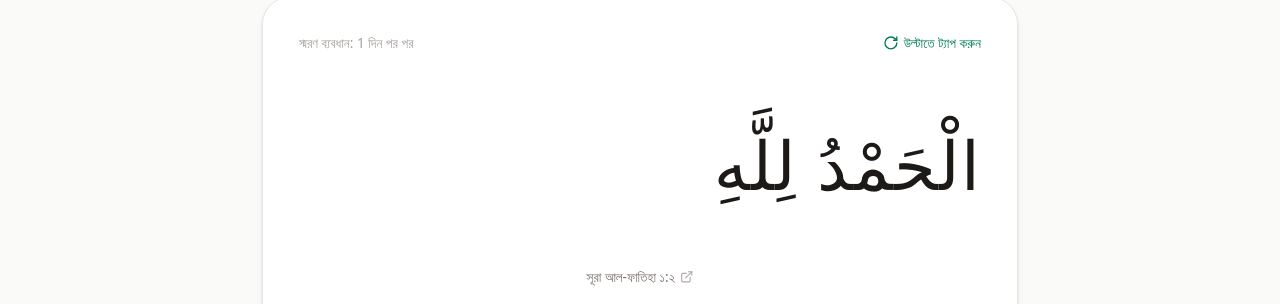
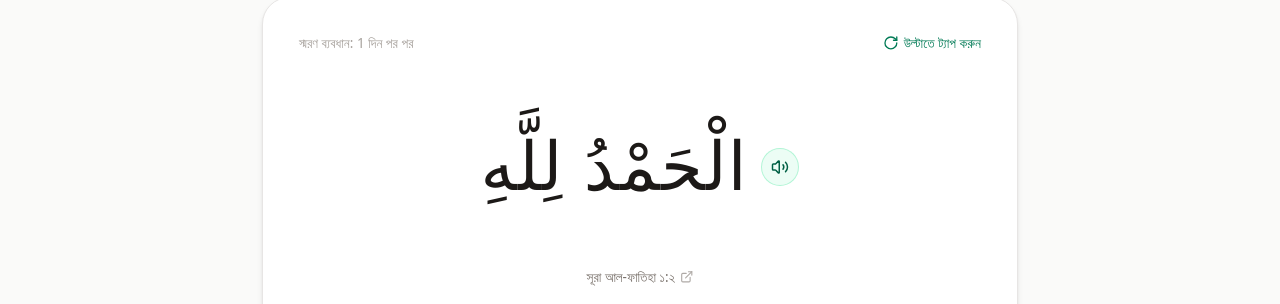
Before and after one commit to metakave/iqra-quranic-arabic, a Next.js app: page /practice in a window 1280 px wide. Shown: the part 278-582 px from the top of the page. Built offline with nearby package versions, Linux system fonts and the light colour scheme; no server answers; a web font is replaced by a local one.

Commit message:
feat: add Arabic audio pronunciation support to vocabulary and SRS practice

```diff
--- a/src/app/practice/page.tsx
+++ b/src/app/practice/page.tsx
@@ -6,6 +6,7 @@ import { getSRSCards, updateSRSCard, awardXp } from '@/lib/gamification';
 import { SRSCard } from '@/types/curriculum';
 import { RotateCw, CheckCircle2, XCircle, ArrowLeft, Zap, Sparkles, Clock } from 'lucide-react';
 import QuranVerseLink from '@/components/QuranVerseLink';
+import AudioPronounceButton from '@/components/AudioPronounceButton';
 
 export default function PracticePage() {
   const [cards, setCards] = useState<SRSCard[]>([]);
@@ -88,8 +89,11 @@ export default function PracticePage() {
 
               {/* Arabic Phrase */}
               <div className="py-6 space-y-3">
-                <div className="font-quran text-5xl sm:text-6xl text-stone-900 font-normal leading-loose">
-                  {currentCard.arabicPhrase}
+                <div className="flex items-center justify-center gap-3">
+                  <div className="font-quran text-5xl sm:text-6xl text-stone-900 font-normal leading-loose">
+                    {currentCard.arabicPhrase}
+                  </div>
+                  <AudioPronounceButton text={currentCard.arabicPhrase} size="md" label="উচ্চারণ শুনুন" />
                 </div>
                 <div className="text-xs text-stone-500 font-sans">
                   <QuranVerseLink
--- /dev/null
+++ b/src/components/AudioPronounceButton.tsx
@@ -0,0 +1,76 @@
+'use client';
+
+import React, { useState, useEffect } from 'react';
+import { Volume2, VolumeX } from 'lucide-react';
+import { playArabicSpeech, isSpeechSynthesisSupported } from '@/lib/arabicSpeech';
+
+interface AudioPronounceButtonProps {
+  text: string;
+  size?: 'sm' | 'md' | 'lg';
+  className?: string;
+  label?: string;
+}
+
+export default function AudioPronounceButton({
+  text,
+  size = 'sm',
+  className = '',
+  label = 'উচ্চারণ শুনুন',
+}: AudioPronounceButtonProps) {
+  const [isSpeaking, setIsSpeaking] = useState(false);
+  const [isSupported, setIsSupported] = useState(true);
+
+  useEffect(() => {
+    setIsSupported(isSpeechSynthesisSupported());
+  }, []);
+
+  const handlePlay = (e: React.MouseEvent) => {
+    e.stopPropagation();
+    if (!text || isSpeaking) return;
+
+    const triggered = playArabicSpeech(
+      text,
+      () => setIsSpeaking(true),
+      () => setIsSpeaking(false)
+    );
+
+    if (!triggered) {
+      setIsSpeaking(false);
+    }
+  };
+
+  if (!isSupported) {
+    return null;
+  }
+
+  const iconSizes = {
+    sm: 'w-3.5 h-3.5',
+    md: 'w-4 h-4',
+    lg: 'w-5 h-5',
+  };
+
+  const buttonPadding = {
+    sm: 'p-1.5',
+    md: 'p-2',
+    lg: 'p-2.5',
+  };
+
+  return (
+    <button
+      type="button"
+      onClick={handlePlay}
+      disabled={isSpeaking}
+      title={label}
+      aria-label={`${text} - ${label}`}
+      className={`inline-flex items-center justify-center rounded-full transition-all duration-200 cursor-pointer ${
+        buttonPadding[size]
+      } ${
+        isSpeaking
+          ? 'bg-emerald-600 text-white shadow-md shadow-emerald-600/30 scale-105 ring-2 ring-emerald-400/50 animate-pulse'
+          : 'bg-emerald-50 hover:bg-emerald-100 text-emerald-800 hover:text-emerald-950 border border-emerald-200/80 hover:scale-105 active:scale-95'
+      } ${className}`}
+    >
+      <Volume2 className={`${iconSizes[size]} ${isSpeaking ? 'animate-bounce' : ''}`} />
+    </button>
+  );
+}
--- /dev/null
+++ b/src/lib/arabicSpeech.ts
@@ -0,0 +1,98 @@
+// Browser Web Speech API helper for Arabic pronunciation
+
+let cachedArabicVoice: SpeechSynthesisVoice | null = null;
+
+/**
+ * Checks if the browser supports SpeechSynthesis
+ */
+export function isSpeechSynthesisSupported(): boolean {
+  return typeof window !== 'undefined' && 'speechSynthesis' in window && 'SpeechSynthesisUtterance' in window;
+}
+
+/**
+ * Finds the best available Arabic voice on the device
+ */
+export function getBestArabicVoice(): SpeechSynthesisVoice | null {
+  if (!isSpeechSynthesisSupported()) return null;
+  if (cachedArabicVoice) return cachedArabicVoice;
+
+  const voices = window.speechSynthesis.getVoices();
+
+  // Prefer Saudi Arabic (ar-SA), then any standard Arabic voice
+  const saudiVoice = voices.find((v) => v.lang === 'ar-SA' || v.lang === 'ar_SA');
+  if (saudiVoice) {
+    cachedArabicVoice = saudiVoice;
+    return saudiVoice;
+  }
+
+  const anyArabicVoice = voices.find((v) => v.lang.startsWith('ar'));
+  if (anyArabicVoice) {
+    cachedArabicVoice = anyArabicVoice;
+    return anyArabicVoice;
+  }
+
+  return null;
+}
+
+/**
+ * Plays the Arabic text pronunciation using browser SpeechSynthesis
+ * @param text Arabic phrase with or without tashkeel
+ * @param onStart Callback when speech starts
+ * @param onEnd Callback when speech completes or errors
+ * @returns boolean indicating if speech synthesis was successfully triggered
+ */
+export function playArabicSpeech(
+  text: string,
+  onStart?: () => void,
+  onEnd?: () => void
+): boolean {
+  if (!isSpeechSynthesisSupported()) {
+    onEnd?.();
+    return false;
+  }
+
+  // Cancel any ongoing speech so new clicks play immediately
+  window.speechSynthesis.cancel();
+
+  // Clean the text slightly for TTS (remove slashes if options like "يَعْلَمُ / تَعْلَمُونَ")
+  const cleanText = text.split('/')[0].trim();
+
+  const utterance = new SpeechSynthesisUtterance(cleanText);
+  utterance.lang = 'ar-SA';
+  utterance.rate = 0.82; // Slightly slower for crisp Quranic tajweed/harakat clarity
+  utterance.pitch = 1.0;
+
+  const voice = getBestArabicVoice();
+  if (voice) {
+    utterance.voice = voice;
+  }
+
+  utterance.onstart = () => {
+    onStart?.();
+  };
+
+  utterance.onend = () => {
+    onEnd?.();
+  };
+
+  utterance.onerror = (e) => {
+    // Interrupted errors happen normally on cancel()
+    if (e.error !== 'interrupted') {
+      console.warn('Arabic SpeechSynthesis error:', e);
+    }
+    onEnd?.();
+  };
+
+  // Workaround for Chrome bug where voice list might be async
+  if (window.speechSynthesis.getVoices().length === 0) {
+    window.speechSynthesis.onvoiceschanged = () => {
+      const reloadedVoice = getBestArabicVoice();
+      if (reloadedVoice) utterance.voice = reloadedVoice;
+      window.speechSynthesis.speak(utterance);
+    };
+  } else {
+    window.speechSynthesis.speak(utterance);
+  }
+
+  return true;
+}
```
Also changed, not shown: src/app/vocabulary/page.tsx (+13 -4 lines).
